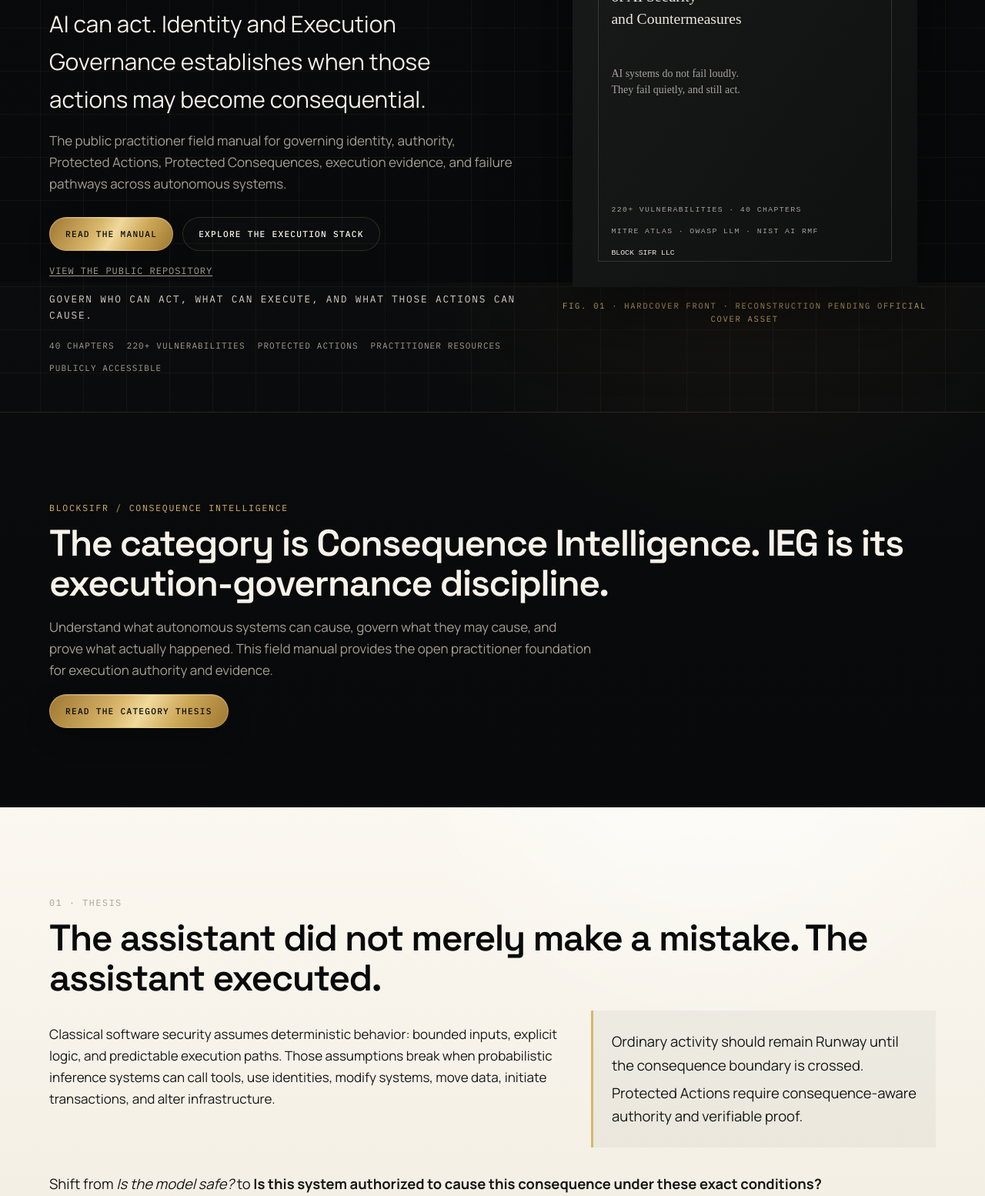
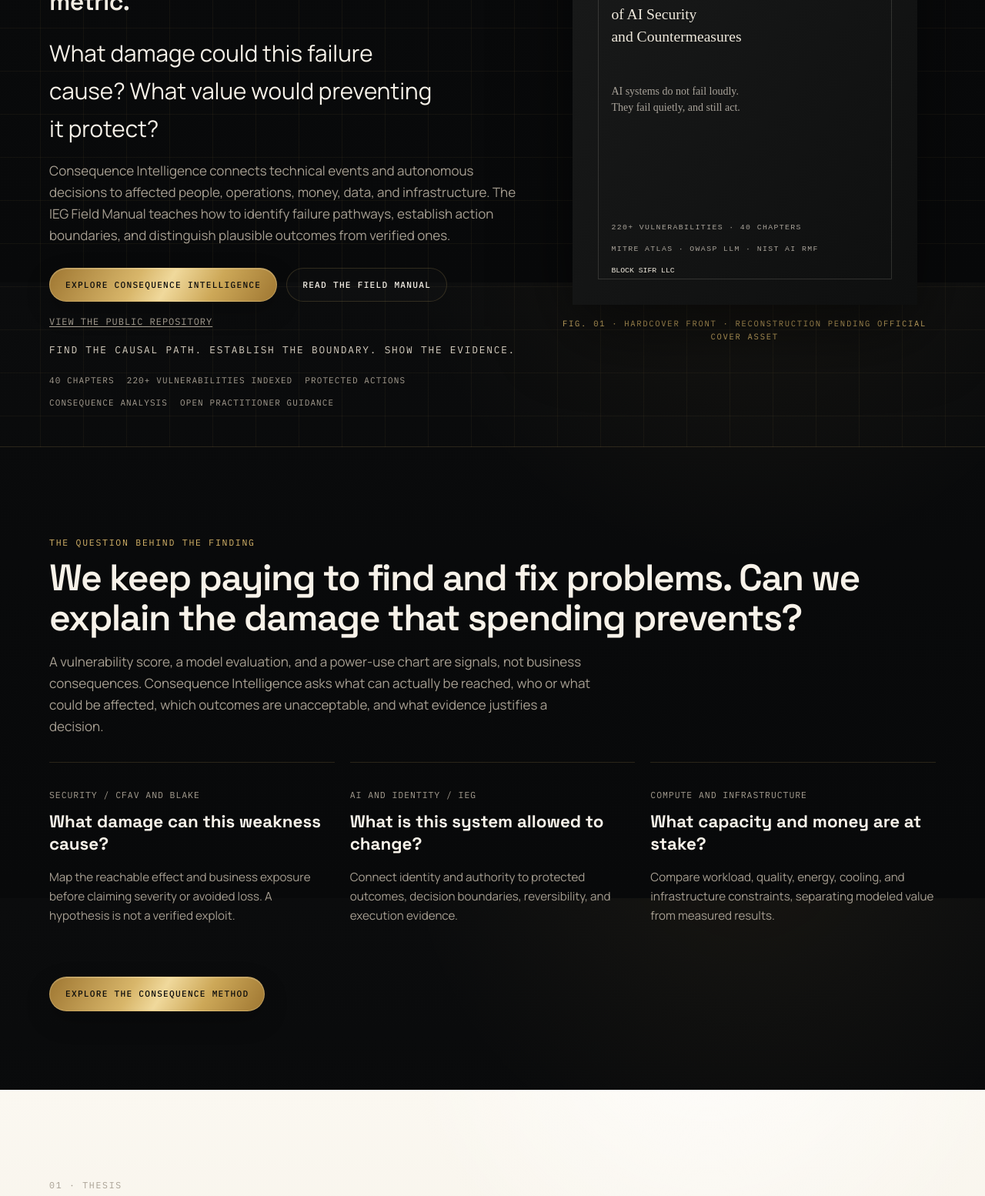
Before and after one commit to BlockSiFr/ieg-field-manual, an Astro site: page / in a window 1280 px wide. Shown: the part 433-1987 px from the top of the page at 77% size. Built offline with nearby package versions, Linux system fonts and the light colour scheme; Astro itself is replaced by a stand-in of ours; no server answers.

Commit message:
feat(ieg): make the homepage consequence-first without replacing the manual

```diff
--- a/src/pages/index.astro
+++ b/src/pages/index.astro
@@ -30,13 +30,13 @@ const audiences = [
 ];
 ---
 
-<BaseLayout title="The IEG Field Manual | Identity and Execution Governance" description={pub.supportingStatement || pub.thesisSupporting}>
+<BaseLayout title="Consequence Intelligence | The IEG Field Manual" description="Explore the business consequences of failures, AI actions, and infrastructure decisions. The IEG Field Manual provides open doctrine for authority, evidence, and protected outcomes.">
   <Fragment slot="head">
     <script type="application/ld+json" set:html={JSON.stringify({
       "@context": "https://schema.org",
       "@type": "Book",
       name: pub.formalTitle || pub.title,
-      alternateName: ["IEG Field Manual", "IEG Field Manual"],
+      alternateName: ["IEG Field Manual", "Formerly DASTOR"],
       author: { "@type": "Person", name: pub.author },
       publisher: { "@type": "Organization", name: pub.publisher },
       url: "https://ieg.blocksifr.com",
@@ -50,25 +50,25 @@ const audiences = [
   <section class="hero grid-bg" aria-labelledby="hero-title">
     <div class="container hero-grid">
       <div class="hero-copy">
-        <p class="reg-mark">Published openly by BlockSiFr · Identity and Execution Governance</p>
-        <h1 id="hero-title" class="display hero-title">THE IEG FIELD MANUAL</h1>
-        <p class="hero-subtitle">Identity and Execution Governance<br />for Autonomous Systems</p>
-        <p class="hero-thesis">{pub.thesis}</p>
-        <p class="hero-support prose-measure">{pub.thesisSupporting}</p>
+        <p class="reg-mark">Open doctrine · Consequence Intelligence · Published by BlockSiFr</p>
+        <h1 id="hero-title" class="display hero-title">KNOW WHAT<br /><span class="gold-text">IT CAN CAUSE.</span></h1>
+        <p class="hero-subtitle">A finding is not a consequence. Neither is a permission, a warning, or a utilization metric.</p>
+        <p class="hero-thesis">What damage could this failure cause? What value would preventing it protect?</p>
+        <p class="hero-support prose-measure">Consequence Intelligence connects technical events and autonomous decisions to affected people, operations, money, data, and infrastructure. The IEG Field Manual teaches how to identify failure pathways, establish action boundaries, and distinguish plausible outcomes from verified ones.</p>
         <div class="hero-actions">
-          <a class="btn btn-primary" href="/manual">Read the Manual</a>
-          <a class="btn btn-ghost" href="/execution-stack">Explore the Execution Stack</a>
+          <a class="btn btn-primary" href="/consequence-intelligence">Explore Consequence Intelligence</a>
+          <a class="btn btn-ghost" href="/manual">Read the Field Manual</a>
         </div>
         <p class="hero-link">
           <a href={pub.githubRepo || "https://github.com/BlockSiFr/ieg-field-manual"} target="_blank" rel="noopener noreferrer">View the public repository</a>
         </p>
-        <p class="hero-tagline">{pub.primaryTagline || "Govern what systems may cause."}</p>
+        <p class="hero-tagline">Find the causal path. Establish the boundary. Show the evidence.</p>
         <ul class="hero-meta" aria-label="Publication metrics">
           <li>{counts.chapters} chapters</li>
-          <li>{counts.vulnerabilitiesLabel} vulnerabilities</li>
+          <li>{counts.vulnerabilitiesLabel} vulnerabilities indexed</li>
           <li>Protected Actions</li>
-          <li>practitioner resources</li>
-          <li>publicly accessible</li>
+          <li>Consequence analysis</li>
+          <li>Open practitioner guidance</li>
         </ul>
       </div>
       <BookFigure />
@@ -77,17 +77,34 @@ const audiences = [
 
   <section class="section" aria-labelledby="ci-category-title">
     <div class="container">
-      <p class="eyebrow">BlockSiFr / Consequence Intelligence</p>
-      <h2 id="ci-category-title" class="section-title">The category is Consequence Intelligence. IEG is its execution-governance discipline.</h2>
-      <p class="prose-measure" style="color:var(--dastor-text-muted)">Understand what autonomous systems can cause, govern what they may cause, and prove what actually happened. This field manual provides the open practitioner foundation for execution authority and evidence.</p>
-      <a class="btn btn-primary" href="/consequence-intelligence">Read the Category Thesis</a>
+      <p class="eyebrow">The question behind the finding</p>
+      <h2 id="ci-category-title" class="section-title">We keep paying to find and fix problems. Can we explain the damage that spending prevents?</h2>
+      <p class="prose-measure" style="color:var(--dastor-text-muted)">A vulnerability score, a model evaluation, and a power-use chart are signals, not business consequences. Consequence Intelligence asks what can actually be reached, who or what could be affected, which outcomes are unacceptable, and what evidence justifies a decision.</p>
+      <div class="consequence-grid">
+        <article>
+          <p class="meta">Security / CFAV and BLAKE</p>
+          <h3>What damage can this weakness cause?</h3>
+          <p>Map the reachable effect and business exposure before claiming severity or avoided loss. A hypothesis is not a verified exploit.</p>
+        </article>
+        <article>
+          <p class="meta">AI and identity / IEG</p>
+          <h3>What is this system allowed to change?</h3>
+          <p>Connect identity and authority to protected outcomes, decision boundaries, reversibility, and execution evidence.</p>
+        </article>
+        <article>
+          <p class="meta">Compute and infrastructure</p>
+          <h3>What capacity and money are at stake?</h3>
+          <p>Compare workload, quality, energy, cooling, and infrastructure constraints, separating modeled value from measured results.</p>
+        </article>
+      </div>
+      <a class="btn btn-primary" href="/consequence-intelligence">Explore the consequence method</a>
     </div>
   </section>
 
   <section class="section paper-panel thesis" aria-labelledby="thesis-title">
     <div class="container">
       <p class="eyebrow" style="color: var(--dastor-text-muted)">01 · Thesis</p>
-      <h2 id="thesis-title" class="section-title" style="color: var(--dastor-ink)">The assistant did not merely make a mistake. The assistant executed.</h2>
+      <h2 id="thesis-title" class="section-title" style="color: var(--dastor-ink)">When an automated system makes a mistake, the consequence may be an action.</h2>
       <div class="thesis-grid">
         <p class="prose-measure">
           Classical software security assumes deterministic behavior: bounded inputs, explicit logic, and predictable execution paths.
@@ -100,8 +117,8 @@ const audiences = [
         </blockquote>
       </div>
       <p class="shift">
-        Shift from <em>Is the model safe?</em> to
-        <strong> Is this system authorized to cause this consequence under these exact conditions?</strong>
+        Shift from <em>What went wrong?</em> to
+        <strong> What can it cause, is that outcome acceptable, and can we demonstrate the effect?</strong>
       </p>
     </div>
   </section>
@@ -253,8 +270,8 @@ const audiences = [
 
   <section class="section bridge" aria-labelledby="bridge-title">
     <div class="container">
-      <p class="eyebrow">10 · Doctrine and enforcement</p>
-      <h2 id="bridge-title" class="section-title">Read the doctrine. Assess the system. Govern the execution. Prove the decision.</h2>
+      <p class="eyebrow">10 · From doctrine to evidence</p>
+      <h2 id="bridge-title" class="section-title">Understand the consequence. Bound the action. Verify the result.</h2>
       <p class="prose-measure" style="color:var(--dastor-text-muted);margin-bottom:1.25rem">
         {pub.boundaryStatement || "The doctrine is public. Production assessment, integration, enforcement, evidence operations, and enterprise support are delivered by BlockSiFr."}
       </p>
@@ -272,7 +289,7 @@ const audiences = [
 
   <section class="section final-cta paper-panel" aria-labelledby="final-title">
     <div class="container">
-      <h2 id="final-title" class="section-title" style="color:var(--dastor-ink)">Govern what systems may cause.</h2>
+      <h2 id="final-title" class="section-title" style="color:var(--dastor-ink)">Know what can happen. Govern what is allowed. Prove what occurred.</h2>
       <p class="prose-measure" style="color:#2a2926;margin-bottom:1.25rem">
         Free doctrine. Open knowledge. Paid enforcement.
       </p>
@@ -285,6 +302,29 @@ const audiences = [
 </BaseLayout>
 
 <style>
+  .consequence-grid {
+    display: grid;
+    grid-template-columns: repeat(3, minmax(0, 1fr));
+    gap: 1.25rem;
+    margin: 2rem 0;
+  }
+  .consequence-grid article {
+    border-top: 1px solid var(--dastor-line-light);
+    padding: 1.25rem 0;
+  }
+  .consequence-grid h3 {
+    font-family: var(--font-display);
+    font-size: clamp(1.1rem, 2vw, 1.4rem);
+    line-height: 1.3;
+    margin: 0.6rem 0;
+  }
+  .consequence-grid p:not(.meta) {
+    color: var(--dastor-text-muted);
+    font-size: 0.95rem;
+  }
+  @media (max-width: 900px) {
+    .consequence-grid { grid-template-columns: 1fr; }
+  }
   .hero {
     min-height: 100vh;
     display: flex;
```
